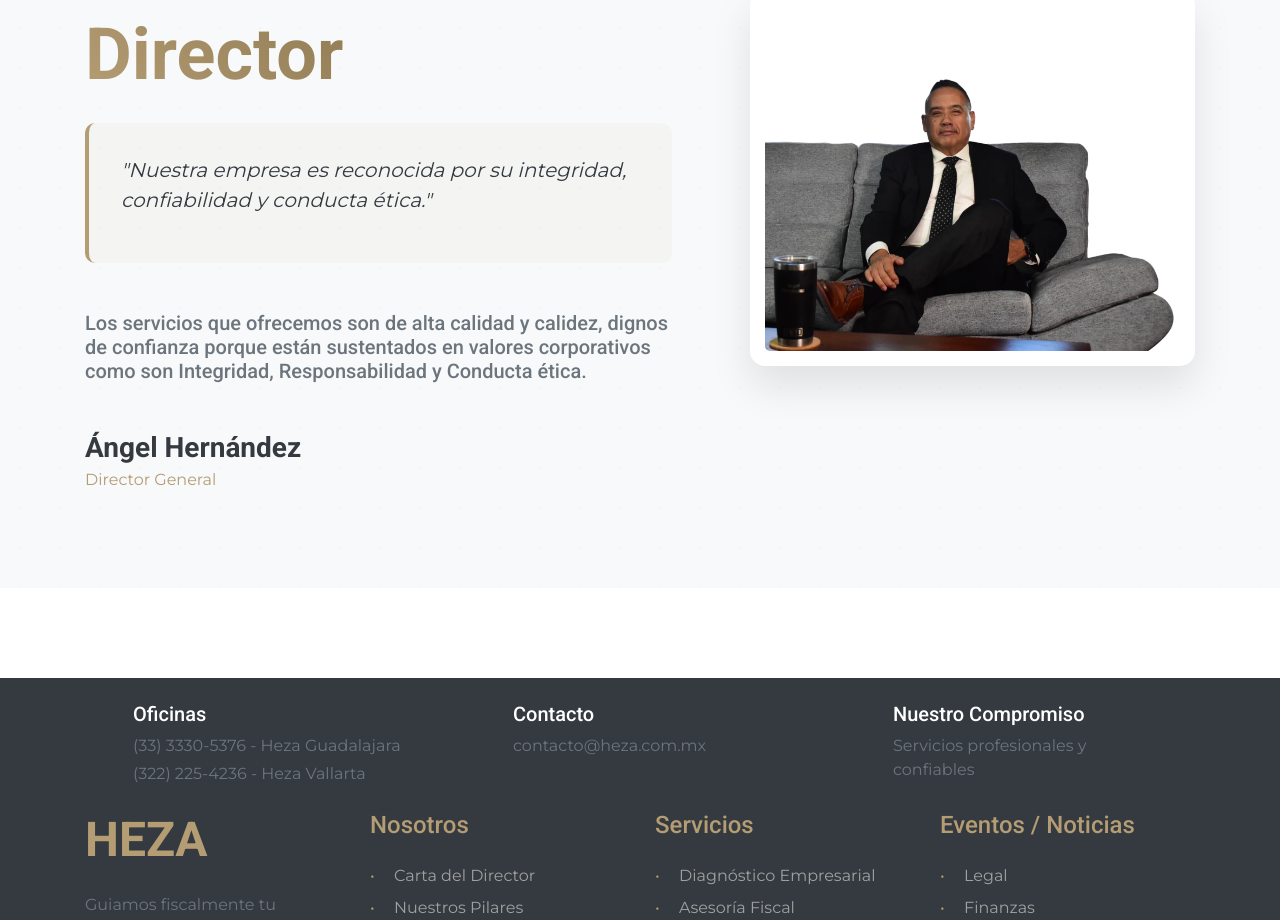
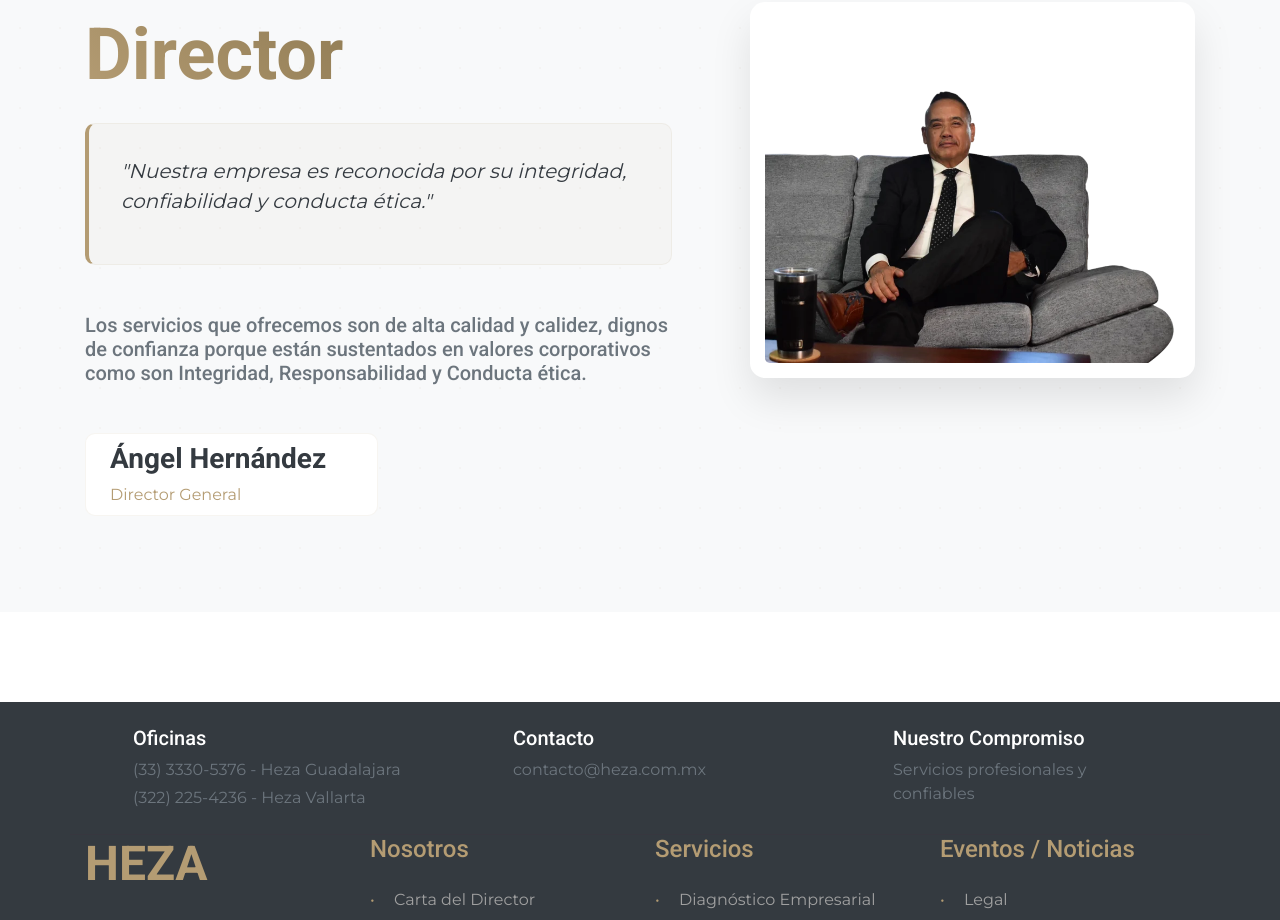
Before and after one commit to Gilbertmax/Web_Heza, a React (Create React App) app in the folder frontend/: page / in a window 1280 px wide. Shown: the part 4720-5640 px from the top of the page. Built offline with nearby package versions, Linux system fonts and the light colour scheme.

Commit message:
carta del director
update

```diff
--- a/frontend/src/components/Carta_director.jsx
+++ b/frontend/src/components/Carta_director.jsx
@@ -14,7 +14,7 @@ const CartaDirector = () => {
                 <span className="text-gradient-primary">Director</span>
               </h2>
 
-              <blockquote className="blockquote-2 mb-5">
+              <blockquote className="blockquote-2 mb-5 specialty-card">
                 <p className="lead text-dark font-italic">
                   "Nuestra empresa es reconocida por su integridad, confiabilidad y conducta ética."
                 </p>
@@ -27,12 +27,13 @@ const CartaDirector = () => {
                 </p>
               </div>
 
-              <div className="d-flex align-items-center">
-                <div className="mr-4">
-                  <h3 className="text-dark mb-1">Ángel Hernández</h3>
+              <div className="d-flex align-items-center specialty-card py-2 px-4 mb-6 w-50">
+                <div className="mr-2">
+                  <h3 className="text-dark mb-2">Ángel Hernández</h3>
                   <p className="text-primary mb-0">Director General</p>
                 </div>
               </div>
+
             </div>
           </div>
 
```
